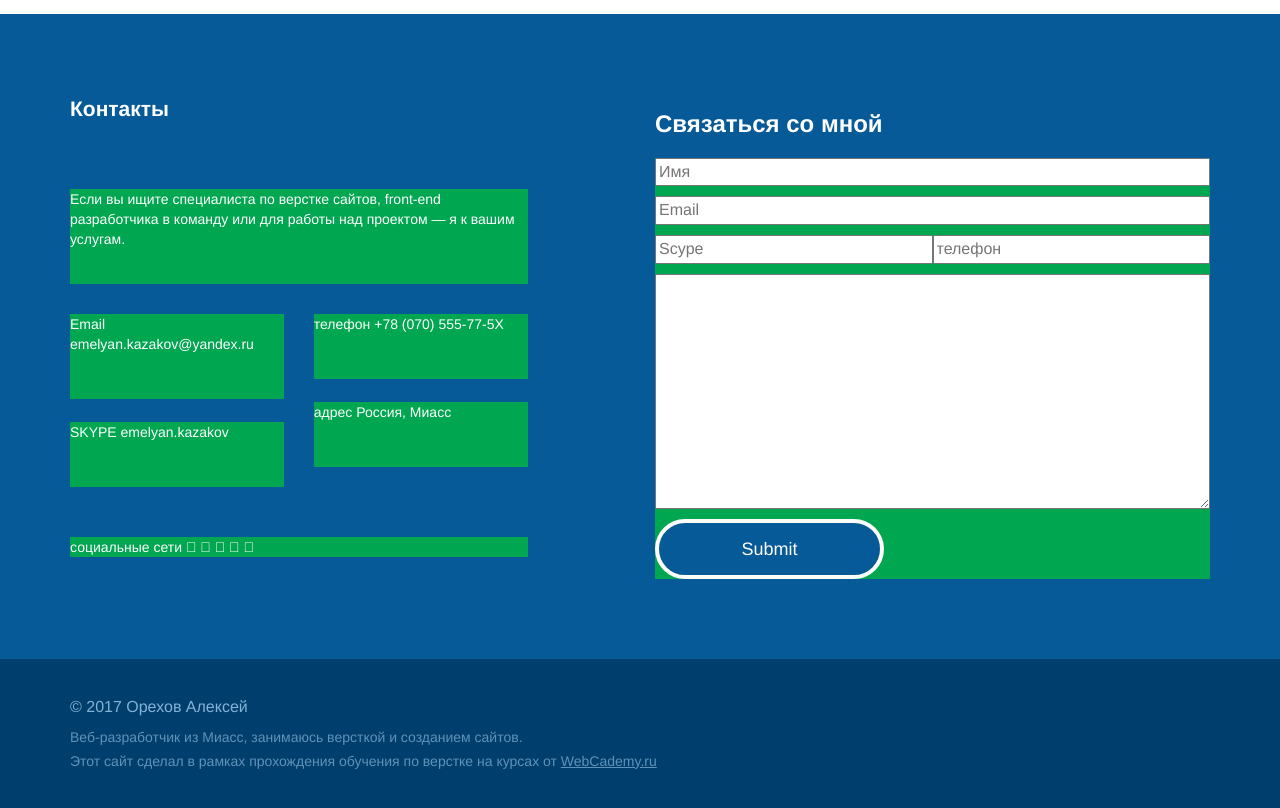
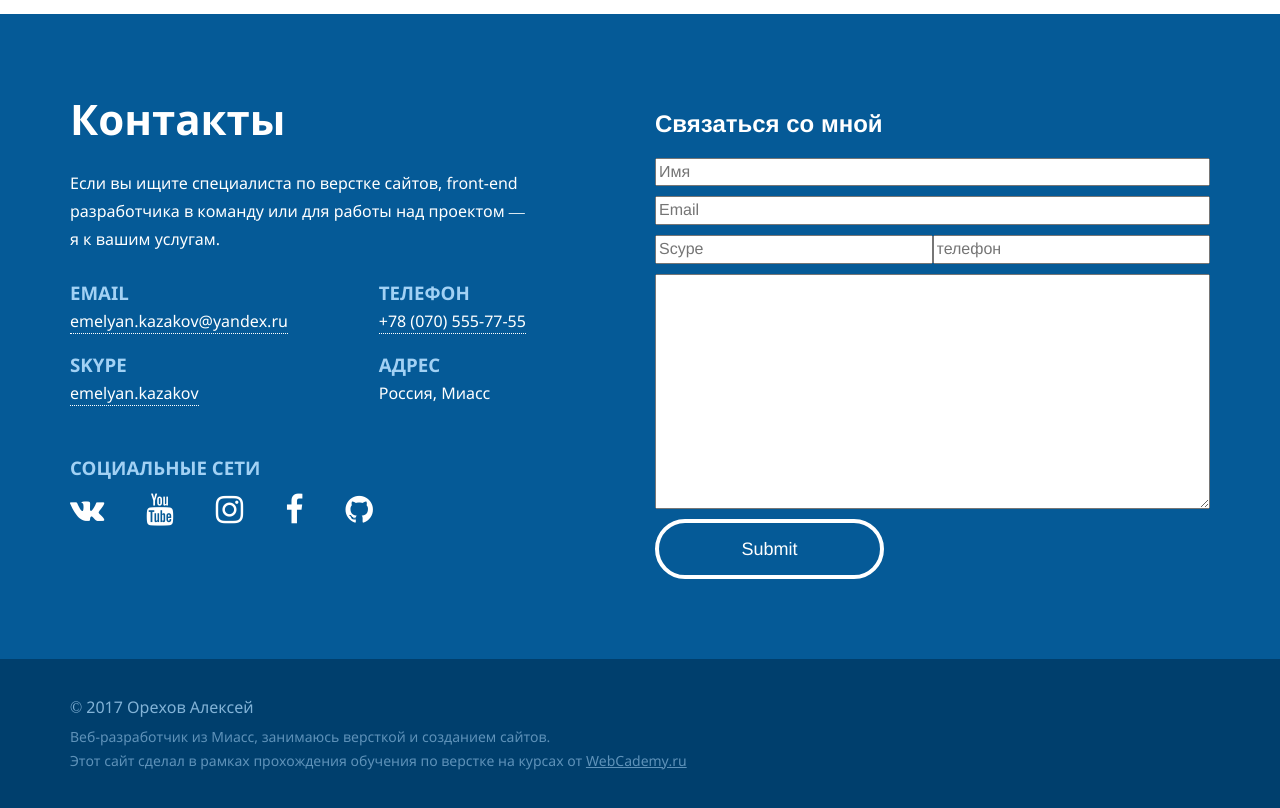
Before and after one commit to alexlionstudio/portfolio, a plain HTML site: page index.html in a window 1280 px wide. Shown: the part 2741-3549 px from the top of the page. Drawn offline with Linux system fonts and the light colour scheme.

Commit message:
contacts_1

```diff
--- a/index.html
+++ b/index.html
@@ -179,9 +179,9 @@
 				<div class="row">
 					<div class="col-lg-offset-2 col-lg-8">
 						<div class="filter-box">
-							<ul class="filter filter-box__block">
-								<li class="filter-box__element"><span class="filter-box__toggle" data-filter="all">Все</span></li>
-								<li class="filter-box__element" ><span class="filter-box__toggle" data-filter=".html-css">HTML+CSS</span></li>
+							<ul class="filter-box__block controls filter">
+								<li class="filter-box__element" data-filter="all"><span class="filter-box__toggle">Все</span></li>
+								<li class="filter-box__element"  data-filter=".html-css"><span class="filter-box__toggle">HTML+CSS</span></li>
 								<li class="filter-box__element" data-filter=".bootstrap"><span class="filter-box__toggle">Bootstrap</span></li>
 								<li class="filter-box__element" data-filter=".tutorial"><span class="filter-box__toggle">Учебные</span></li>
 								<li class="filter-box__element" data-filter=".payed"><span class="filter-box__toggle">На заказ</span></li>
@@ -274,7 +274,7 @@
 						</div>
 						<!-- 5 works end -->
 						<!-- 6 works start -->
-						<div class="col-sm-4 mix payed html-css>
+						<div class="col-sm-4 mix payed html-css">
 							<div class="portfolio__works-block">
 								<div class="portfolio__works-block-img">
 									<a href="usercontent/img/full/full_pixels.jpg" data-caption="Магазин аудиотехники" class="fancybox portfolio__works-block-img__hover" data-fancybox="images" alt="here is image" rel="group">
@@ -305,59 +305,66 @@
 							<!-- заголовок -->
 							<h2 class="contacts__block-title">Контакты</h2>
 							<!-- Описание -->
-							<div class="contacts__block-description block--green">
-								Если вы ищите специалиста по верстке сайтов, front-end разработчика в команду или для работы над проектом —  я к вашим услугам.
+							<div class="contacts__block-description">
+								<p>Если вы ищите специалиста по верстке сайтов, front-end разработчика в команду или для работы над проектом —  я к вашим услугам.</p>
 							</div>
 							<!-- contacts__block-contact Start  -->
 							<div class="row contacts__block-contact">
 								<div class="col-lg-6">
 									<!-- Email -->
-									<div class="contacts__block-item block--green">
-										Email
-										emelyan.kazakov@yandex.ru
+									<div class="contacts__block-item">
+										<h3>Email</h3>
+										<p><a href="emelyan.kazakov@yandex.ru">emelyan.kazakov@yandex.ru</a></p>
 									</div>
 									<!-- SKYPE -->
-									<div class="contacts__block-item block--green">
-										SKYPE
-										emelyan.kazakov
+									<div class="contacts__block-item ">
+										<h3>SKYPE</h3>
+										<p><a href="scype:emelyan.kazakov?chat">emelyan.kazakov</a></p>
 									</div>
 								</div>
 								<!-- col-lg-6 End  -->
-								<div class="col-lg-6">
+								<div class="col-lg-6 contacts__block-item--left-padding">
 									<!-- телефон -->
-									<div class="contacts__block-item block--green">
-										телефон
-										+78 (070) 555-77-5X
+									<div class="contacts__block-item ">
+										<h3>телефон</h3>
+										<p><a href="tel:+78 (070) 555-77-55">+78 (070) 555-77-55</a></p>
 									</div>
 									<!-- адрес -->
-									<div class="contacts__block-item block--green">
-										адрес
-										Россия, Миасс
+									<div class="contacts__block-item contacts__block-item---none-underline">
+										<h3>адрес</h3>
+										<p>Россия, Миасс</p>
 									</div>
 								</div>
 								<!-- col-lg-6 End  -->
 							</div>
 							<!-- contacts__block-contact End  -->
-							<!-- социальные сети -->
-							<div class="contacts__block-social block--green">
-								социальные сети
-								                    
+							<!-- социальные сети start -->
+							<div class="contacts__block-item ">
+									<h3>социальные сети</h3>
+									<div class="contacts__block-social-icons">
+										<a href="#" class="fa fa-vk" aria-hidden="true"></a>
+										<a href="#" class="fa fa-youtube" aria-hidden="true"></a>
+										<a href="#" class="fa fa-instagram" aria-hidden="true"></a>
+										<a href="#" class="fa fa-facebook" aria-hidden="true"></a>
+										<a href="#" class="fa fa-github" aria-hidden="true"></a>
+								</div>
 							</div>
+							<!-- социальные сети end -->
 						</div>
 					</div>
 					<!-- Блок контакты end -->
 					<!-- Блок форма start -->
 					<div class="col-sm-6 col-lg-offset-1">
-						<div class="contact-form__block">
-							<h2 class="contact-form__title">Связаться со мной</h2>
-							<div class="contact-form__form block--green">
+						<div class="form__block">
+							<h2 class="form__title">Связаться со мной</h2>
+							<div class="form__form ">
 								<form action="">
-									<input class="contact-form__name" type="text" placeholder="Имя">
-									<input class="contact-form__email" type="text" placeholder="Email">
-									<input class="contact-form__scype" type="text" placeholder="Scype">
-									<input class="contact-form__phone-number" type="text" placeholder="телефон">
-									<textarea class="contact-form__massage" name="" id="" cols="30" rows="10">Ваше сообщение</textarea>
-									<input type="submit" class="contact-form__submit">
+									<input class="form__name" type="text" placeholder="Имя">
+									<input class="form__email" type="text" placeholder="Email">
+									<input class="form__scype" type="text" placeholder="Scype">
+									<input class="form__phone-number" type="text" placeholder="телефон">
+									<textarea class="form__massage" name="" id="" cols="30" rows="10">Ваше сообщение</textarea>
+									<input type="submit" class="form__submit">
 								</form>
 							</div>
 						</div>
@@ -379,7 +386,6 @@
 	</footer>
 
 	<!--  JQuery -->
-	<!-- <script src="libs/jquery-3.2.1.min.js"></script>  - удалить и файл-->
 	<script src="bower/jquery/dist/jquery.min.js"></script>
 
 	<!--  Pagescroll2id -->
--- a/js/main.js
+++ b/js/main.js
@@ -1,7 +1,7 @@
 $(document).ready(function(){
 
 	//Slde2id - плавная прокрутка
-	$("a,a[href='#top'],a[rel='m_PageScroll2id'],a.PageScroll2id").mPageScroll2id({
+	$("nav a,a[href='#top'],a[rel='m_PageScroll2id'],a.PageScroll2id,a.mouse_scroll").mPageScroll2id({
 	    highlightSelector:"nav a"
 	})
 
--- a/less/_sections/_contacts.less
+++ b/less/_sections/_contacts.less
@@ -18,19 +18,38 @@
 	}
 }
 .contacts__block-title{
+	padding: 0;
 	margin: 0px;
 	margin-bottom: 20px;
+	font-size: 32px;
+	line-height: 38px;
+	.noto-sans-bold;
 	@media (min-width: 768px){
-		padding-bottom: 45px;
+		margin-bottom: 20px;
+		font-size: 42px;
+		letter-spacing: 0px;
+		line-height: 50px;
+	}
+	@media (min-width: 1200px){
+		margin-bottom: 25px;
 	}
 }
 .contacts__block-description{
-	margin-bottom: 30px;
+	margin-bottom: 10px;
+	font-size: 14px;
+	line-height: 22px;
+	& p{
+		margin: 0;
+		padding: 0;
+	}
+	.noto-sans-normal;
 	@media (min-width: 768px){
-		padding-bottom: 45px;
+		margin-bottom:  20px;
+		font-size: 16px;
+		line-height: 28px;
 	}
-	@media (min-width: 768px){
-		padding-bottom: 35px;
+	@media (min-width: 1200px){
+		margin-bottom: 10px;
 	}
 }
 .contacts__block-contact{
@@ -43,71 +62,73 @@
 	}
 }
 .contacts__block-item{
-	margin-bottom: 23px;
+	.noto-sans-normal;
+	font-size: 16px;
+	line-height: 24px;
+	color: #fff;
+	margin-bottom: 0px;
+	& h3{
+		padding: 0;
+		color: #A2D1F4;
+		text-transform: uppercase;
+		.noto-sans-bold;
+		margin-bottom: 4px;
+	}
+	& p{
+		margin: 0;
+		padding: 0;
+		display: inline-block;
+		border-bottom: 1px dotted #fff;
+		& a{
+			text-decoration: none;
+			color: #fff;
+		}
+	}
 	&:last-child{
 		margin-bottom: 0px;
 	}
 	@media (min-width: 768px){
-		padding-bottom: 45px;
+		// margin-bottom: 45px;
 	}
 }
-.contacts__block-social{
+.contacts__block-item---none-underline{
+	& p{
+		border-bottom: none;
+	}
+}
+.contacts__block-item--left-padding{
+	@media (min-width: 1200px){
+		padding-left: 80px;
+	}
 
 }
+// social icons
+.contacts__block-social{
+}
+.contacts__block-social-icons{
+	font-size: 0px;
+	padding-top: 15px;
+	text-align: left;
+	@media (min-width: 768px){
+		padding-top: 10px;
+	}
+	.fa{
+		color: #fff;
+		font-size: 32px;
+		text-align: left;
+		margin-right: 35px;
+		text-decoration: none;
+		@media (min-width: 768px){
+			margin-right: 42px;
+		}
+		&:last-child{
+			margin-right: 0;
+		}
+		&:hover, &:focus, &:active{
+			text-decoration: none;
+			cursor: pointer;
+			.yellow;
+		}
+	}
 
-/* ------------------------------
-              form
-   ----------------------------- */
-/*  ------- переменная --------- */
-.input{
-	margin-bottom: 10px;
-	font-size: 16px;
 }
-// ------------------------------
-.contact-form__block{
-	color: #fff;
-}
-.contact-form__title{
-	font-size: 24px;
-	line-height: 19px;
-	margin-bottom: 25px;
-}
-.contact-form__form{
-	font-size: 0px;
-}
-.contact-form__name {
-	width: 100%;
-	.input
-}
-.contact-form__email {
-	width: 100%;
-	.input
-}
-.contact-form__scype {
-	width: 50%;
-	.input
-}
-.contact-form__phone-number {
-	width: 50%;
-	.input
-}
-.contact-form__massage{
-	width: 100%;
-	.input
-}
-.contact-form__submit{
-	height: 60px;
-	width: 100%;
-	color: #fff;
-	background: #055A97;
-	border: solid 4px #fff;
-	border-radius: 30px;
-	line-height: 18px;
-	font-size: 18px;
-	@media (min-width: 768px) {
-		width: 209px;
-	}
-	@media (min-width: 1200px) {
-		width: 229px;
-	}
-}
--- a/less/_sections/_filter.less
+++ b/less/_sections/_filter.less
@@ -39,7 +39,7 @@
 	margin-bottom: 10px;
 	cursor: pointer;
 	.noto-sans-bold;
-	&:hover, &:focus{
+	&:hover, &:focus ,&:focus{
 		color: #000;
 		border: solid 2px #0051C1;
 		padding: 7px 20px;
@@ -47,9 +47,18 @@
 	@media (min-width: 768px){
 		display: inline-block;
 		padding: 14px 31px;
-		&:hover, &:focus{
+		&:hover, &:focus, &:focus{
 			border: solid 2px #0051C1;
 			padding: 12px 29px;
 		}
 	}
 }
+.mixitup-control-active span{
+	color: #000;
+	border: solid 2px #0051C1;
+	padding: 7px 20px;
+	@media (min-width: 768px){
+		display: inline-block;
+		padding: 12px 29px;
+	}
+}
--- a/less/_sections/_footer.less
+++ b/less/_sections/_footer.less
@@ -5,6 +5,7 @@
 }
 .footer__block {
 	color: #fff;
+	.noto-sans-normal;
 }
 .footer__copyright {
 	margin: 0px;
--- /dev/null
+++ b/less/_sections/_form.less
@@ -0,0 +1,53 @@
+/*  ------- переменная --------- */
+.input{
+	margin-bottom: 10px;
+	font-size: 16px;
+}
+// ------------------------------
+.form__block{
+	color: #fff;
+}
+.form__title{
+	font-size: 24px;
+	line-height: 19px;
+	margin-bottom: 25px;
+}
+.form__form{
+	font-size: 0px;
+}
+.form__name {
+	width: 100%;
+	.input
+}
+.form__email {
+	width: 100%;
+	.input
+}
+.form__scype {
+	width: 50%;
+	.input
+}
+.form__phone-number {
+	width: 50%;
+	.input
+}
+.form__massage{
+	width: 100%;
+	.input
+}
+.form__submit{
+	height: 60px;
+	width: 100%;
+	color: #fff;
+	background: #055A97;
+	border: solid 4px #fff;
+	border-radius: 30px;
+	line-height: 18px;
+	font-size: 18px;
+	@media (min-width: 768px) {
+		width: 209px;
+	}
+	@media (min-width: 1200px) {
+		width: 229px;
+	}
+}
--- a/less/main.less
+++ b/less/main.less
@@ -11,6 +11,7 @@
 @import url('_sections/_portfolio.less');
 @import url('_sections/_filter.less');
 @import url('_sections/_contacts.less');
+@import url('_sections/_form.less');
 @import url('_sections/_footer.less');
 
 //  Временные стили
```
Also changed, not shown: less/_sections/_portfolio.less (+15 -7 lines), css/main.css, 1 other file.
